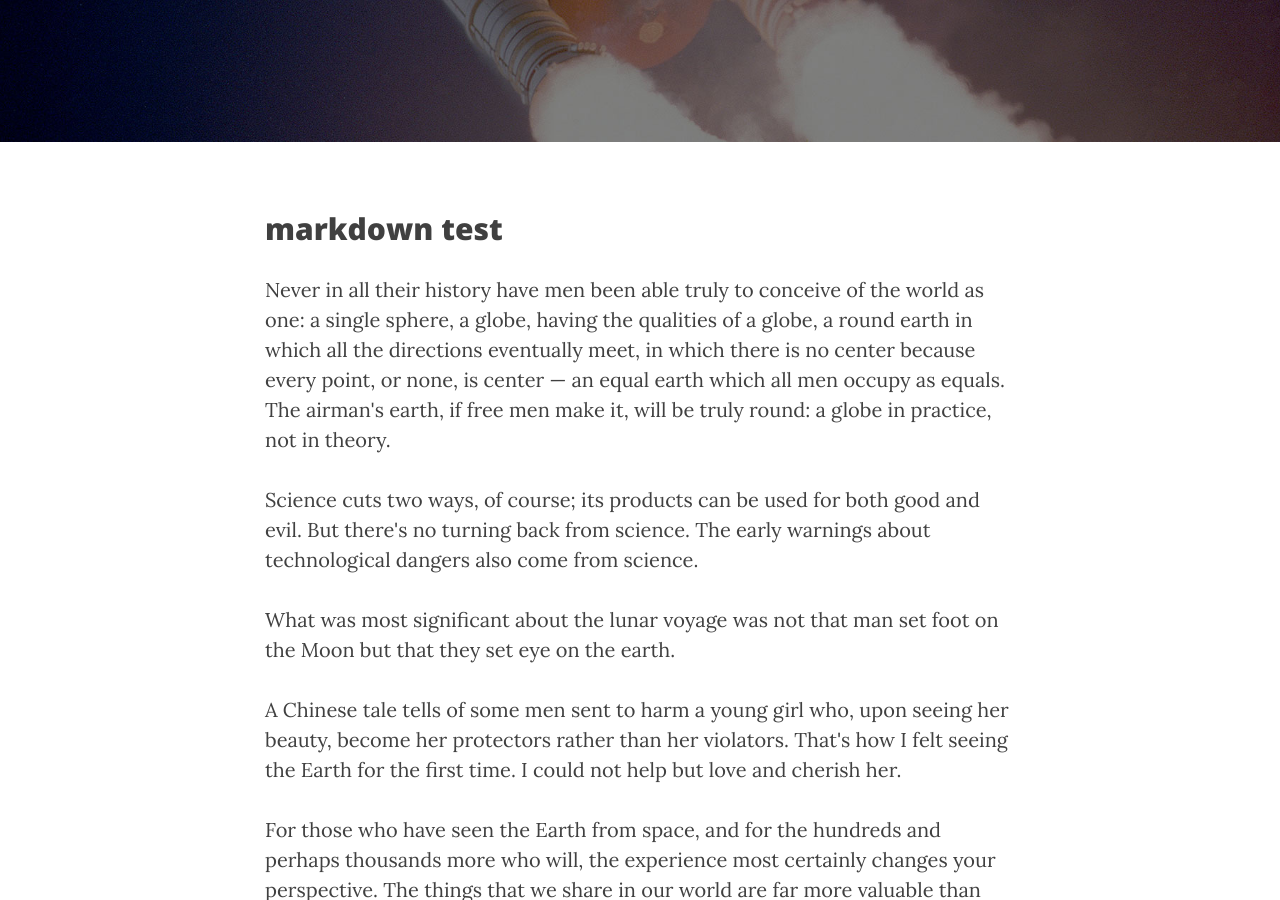
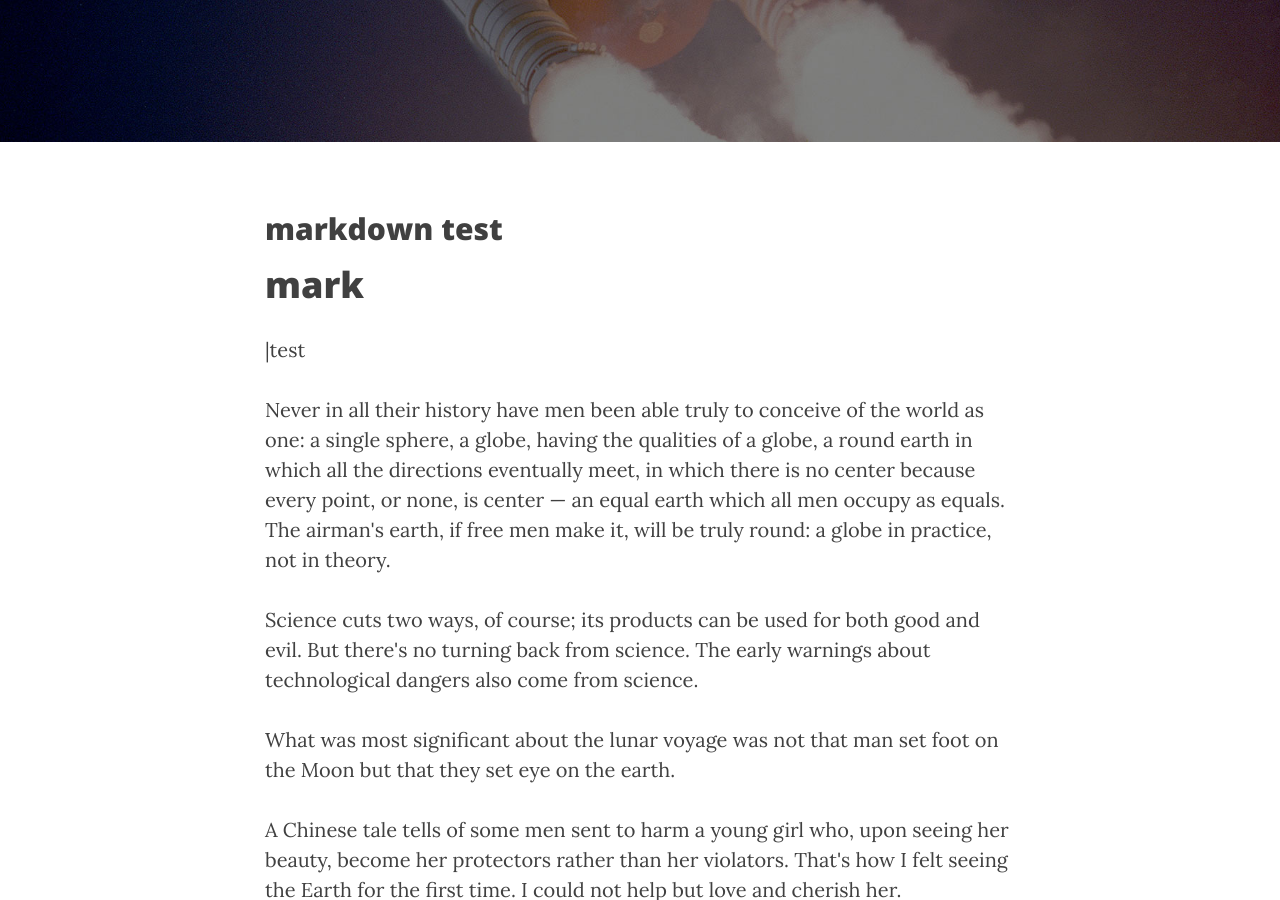
Before and after one commit to tuzibixia/tuzibixia.github.io, a Jekyll site: the page built from _posts/2014-06-10-dinosaurs.markdown, in a window 1280 px wide and 900 px high, scrolled down 427 px. Built offline with Jekyll 4.4.1, drawn with Linux system fonts in a browser that asks for light colours; nearby versions of some CDN libraries.

Commit message:
components test

```diff
--- a/_posts/2014-06-10-dinosaurs.markdown
+++ b/_posts/2014-06-10-dinosaurs.markdown
@@ -7,7 +7,9 @@ author:     "Start Bootstrap"
 header-img: "img/post-bg-01.jpg"
 ---
 
-##markdown test
+## markdown test
+#mark
+|test
 <p>Never in all their history have men been able truly to conceive of the world as one: a single sphere, a globe, having the qualities of a globe, a round earth in which all the directions eventually meet, in which there is no center because every point, or none, is center — an equal earth which all men occupy as equals. The airman's earth, if free men make it, will be truly round: a globe in practice, not in theory.</p>
 
 <p>Science cuts two ways, of course; its products can be used for both good and evil. But there's no turning back from science. The early warnings about technological dangers also come from science.</p>
```
